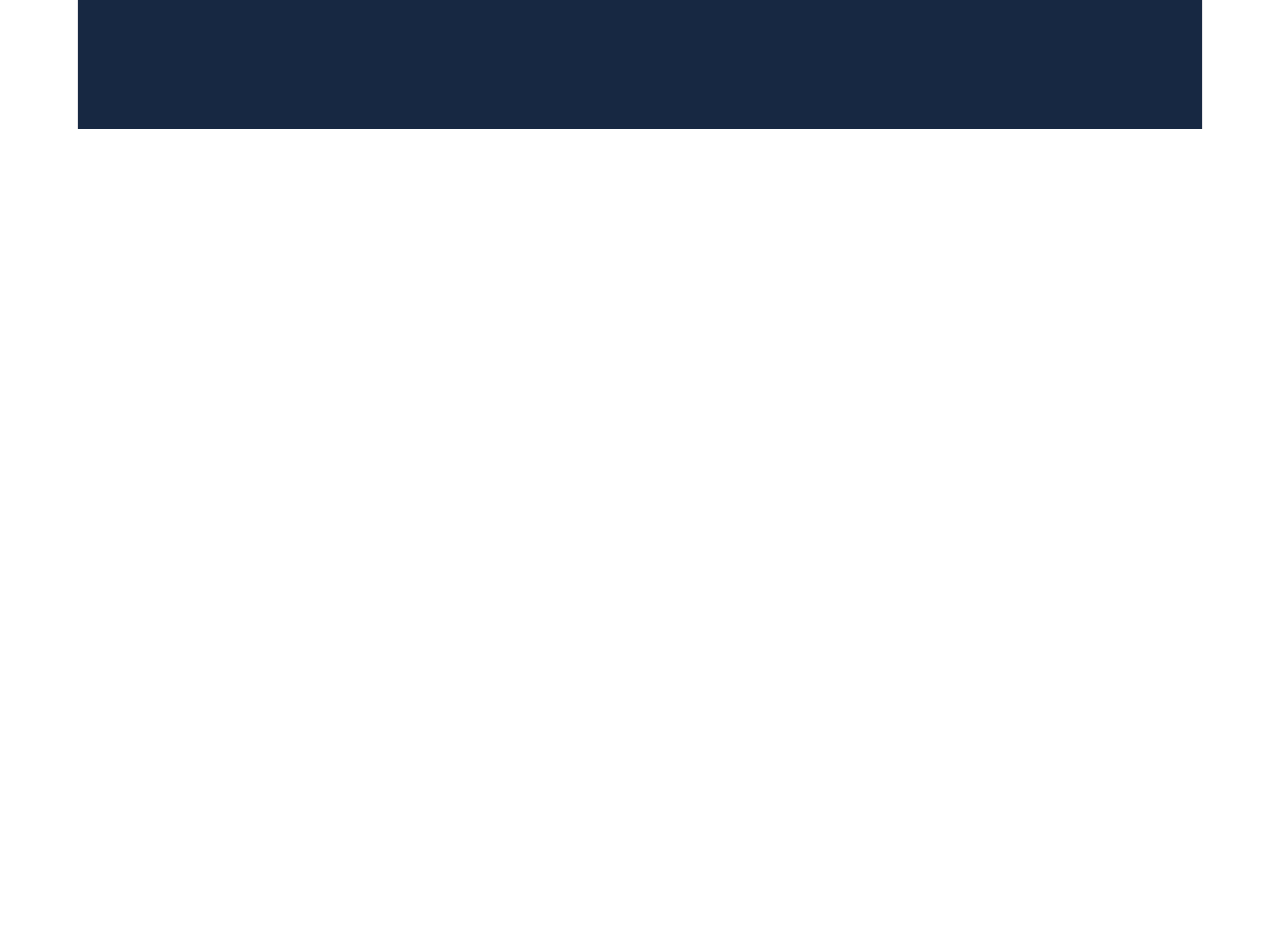
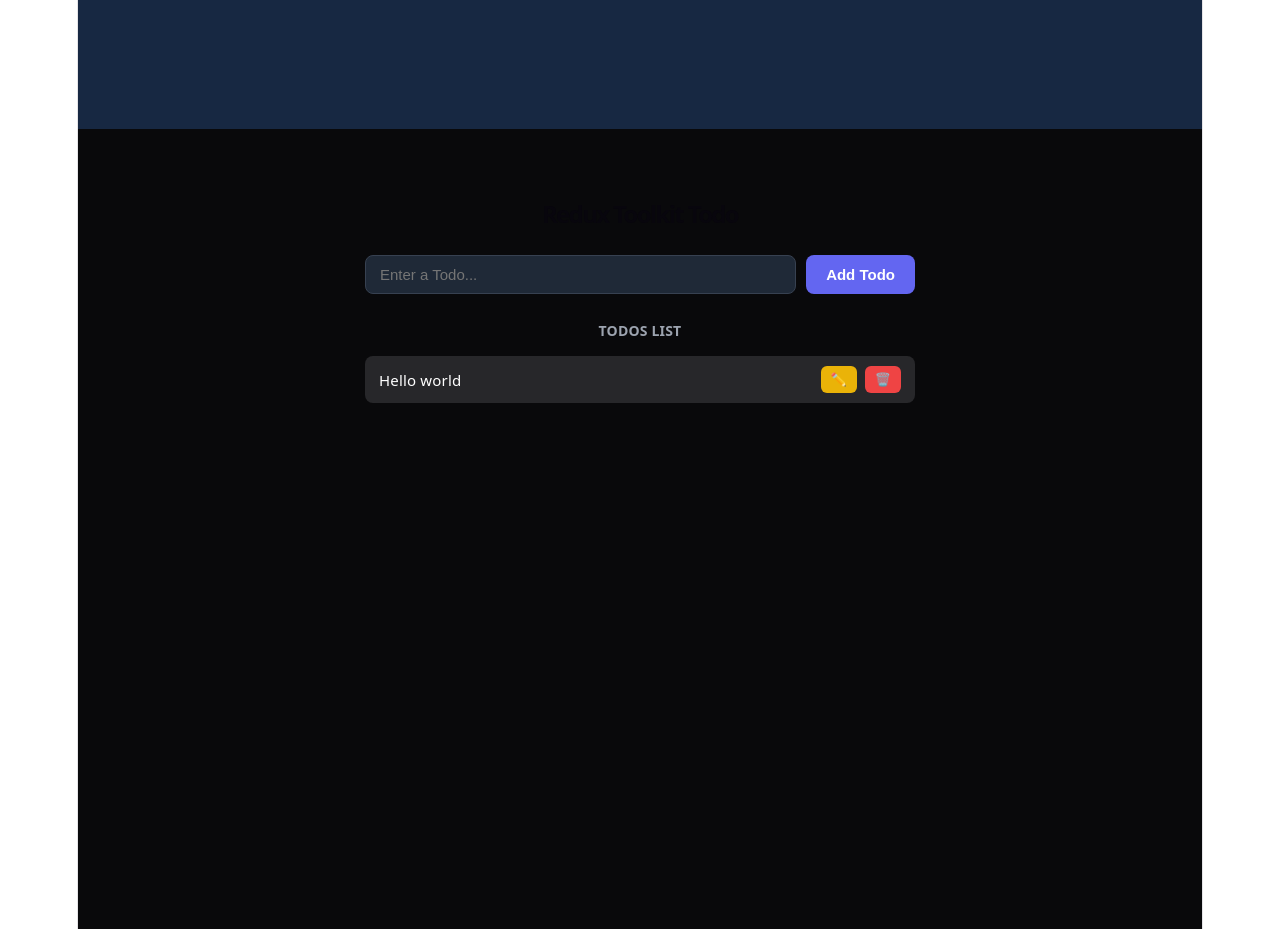
Before and after one commit to altumiya/rjprax, a React (Vite) app: page / in a window 1280 px wide. Shown: the part 4760-5689 px from the top of the page. Before the commit the page ends 4889 px from the top, so only its background shows below. Built offline with nearby package versions, Linux system fonts and the light colour scheme; no server answers.

Commit message:
feat: add Ex7 component for todo management with Redux Toolkit

```diff
--- a/package.json
+++ b/package.json
@@ -10,8 +10,10 @@
     "preview": "vite preview"
   },
   "dependencies": {
+    "@reduxjs/toolkit": "^2.13.0",
     "react": "^19.3.1",
     "react-dom": "^19.3.1",
+    "react-redux": "^9.3.1",
     "react-router-dom": "^7.18.5"
   },
   "devDependencies": {
--- a/src/App.jsx
+++ b/src/App.jsx
@@ -4,6 +4,7 @@ import Ex3 from './components/ex3.jsx'
 import Ex4 from './components/ex4.jsx'
 import Ex5 from './components/ex5.jsx';
 import Ex6 from './components/ex6.jsx';
+import Ex7 from './components/ex7.jsx';
 
 function App() {
   return (
@@ -26,6 +27,9 @@ function App() {
     <div>
       <Ex6/>
     </div>
+    <div>
+      <Ex7/>
+    </div>
     </>
   )
 }
--- /dev/null
+++ b/src/components/ex7.jsx
@@ -0,0 +1,274 @@
+import React, { useState } from "react";
+import { configureStore, createSlice, nanoid } from "@reduxjs/toolkit";
+import { Provider, useDispatch, useSelector } from "react-redux";
+
+export const todoSlice = createSlice({
+  name: "todo",
+  initialState: {
+    todos: [{ id: "1", text: "Hello world" }],
+  },
+  reducers: {
+    addTodo: (state, action) => {
+      const todo = {
+        id: nanoid(),
+        text: action.payload,
+      };
+      state.todos.push(todo);
+    },
+    removeTodo: (state, action) => {
+      state.todos = state.todos.filter((todo) => todo.id !== action.payload);
+    },
+    updateTodo: (state, action) => {
+      const { id, text } = action.payload;
+      const todo = state.todos.find((t) => t.id === id);
+      if (todo) {
+        todo.text = text;
+      }
+    },
+  },
+});
+
+export const { addTodo, removeTodo, updateTodo } = todoSlice.actions;
+
+export const store = configureStore({
+  reducer: {
+    todo: todoSlice.reducer,
+  },
+});
+
+
+export function AddTodo() {
+  const [input, setInput] = useState("");
+  const dispatch = useDispatch();
+
+  const addTodoHandler = (e) => {
+    e.preventDefault();
+    if (!input.trim()) return;
+    dispatch(addTodo(input.trim()));
+    setInput("");
+  };
+
+  return (
+    <form
+      onSubmit={addTodoHandler}
+      style={{ display: "flex", gap: "10px", marginBottom: "24px" }}
+    >
+      <input
+        type="text"
+        placeholder="Enter a Todo..."
+        value={input}
+        onChange={(e) => setInput(e.target.value)}
+        style={{
+          flex: 1,
+          backgroundColor: "#1f2937",
+          border: "1px solid #374151",
+          borderRadius: "8px",
+          color: "#f3f4f6",
+          padding: "10px 14px",
+          fontSize: "15px",
+          outline: "none",
+        }}
+      />
+      <button
+        type="submit"
+        style={{
+          backgroundColor: "#6366f1",
+          color: "#ffffff",
+          border: "none",
+          borderRadius: "8px",
+          padding: "10px 20px",
+          fontSize: "15px",
+          fontWeight: "600",
+          cursor: "pointer",
+          flexShrink: 0,
+        }}
+      >
+        Add Todo
+      </button>
+    </form>
+  );
+}
+
+
+export function Todos() {
+  const todos = useSelector((state) => state.todo.todos);
+  const dispatch = useDispatch();
+
+  const [editingId, setEditingId] = useState(null);
+  const [editText, setEditText] = useState("");
+
+  const handleEditClick = (todo) => {
+    setEditingId(todo.id);
+    setEditText(todo.text);
+  };
+
+  const handleSaveClick = (id) => {
+    if (!editText.trim()) return;
+    dispatch(updateTodo({ id, text: editText.trim() }));
+    setEditingId(null);
+    setEditText("");
+  };
+
+  const handleCancelClick = () => {
+    setEditingId(null);
+    setEditText("");
+  };
+
+  return (
+    <div>
+      <h3 style={{ color: "#9ca3af", fontSize: "14px", textTransform: "uppercase", marginBottom: "12px" }}>
+        Todos List
+      </h3>
+
+      {todos.length === 0 ? (
+        <p style={{ color: "#6b7280", textAlign: "center", margin: "20px 0" }}>
+          No todos found. Add one above!
+        </p>
+      ) : (
+        <ul style={{ listStyle: "none", padding: 0, margin: 0 }}>
+          {todos.map((todo) => {
+            const isEditing = editingId === todo.id;
+
+            return (
+              <li
+                key={todo.id}
+                style={{
+                  display: "flex",
+                  justifyContent: "space-between",
+                  alignItems: "center",
+                  backgroundColor: "#27272a",
+                  padding: "10px 14px",
+                  borderRadius: "8px",
+                  marginBottom: "10px",
+                  gap: "10px",
+                }}
+              >
+                {isEditing ? (
+                  <input
+                    type="text"
+                    value={editText}
+                    onChange={(e) => setEditText(e.target.value)}
+                    autoFocus
+                    style={{
+                      flex: 1,
+                      backgroundColor: "#3f3f46",
+                      border: "1px solid #6366f1",
+                      borderRadius: "6px",
+                      color: "#ffffff",
+                      padding: "6px 10px",
+                      outline: "none",
+                      fontSize: "14px",
+                    }}
+                  />
+                ) : (
+                  <span style={{ color: "#ffffff", fontSize: "15px", wordBreak: "break-word" }}>
+                    {todo.text}
+                  </span>
+                )}
+
+                <div style={{ display: "flex", gap: "8px", flexShrink: 0 }}>
+                  {isEditing ? (
+                    <>
+                      <button
+                        type="button"
+                        onClick={() => handleSaveClick(todo.id)}
+                        style={{
+                          backgroundColor: "#16a34a",
+                          color: "#fff",
+                          border: "none",
+                          borderRadius: "6px",
+                          padding: "6px 12px",
+                          cursor: "pointer",
+                          fontSize: "13px",
+                          fontWeight: "600",
+                        }}
+                      >
+                        Save
+                      </button>
+                      <button
+                        type="button"
+                        onClick={handleCancelClick}
+                        style={{
+                          backgroundColor: "#4b5563",
+                          color: "#fff",
+                          border: "none",
+                          borderRadius: "6px",
+                          padding: "6px 12px",
+                          cursor: "pointer",
+                          fontSize: "13px",
+                        }}
+                      >
+                        Cancel
+                      </button>
+                    </>
+                  ) : (
+                    <>
+                      <button
+                        type="button"
+                        onClick={() => handleEditClick(todo)}
+                        style={{
+                          backgroundColor: "#eab308",
+                          color: "#000",
+                          border: "none",
+                          borderRadius: "6px",
+                          padding: "6px 10px",
+                          cursor: "pointer",
+                          fontSize: "13px",
+                          fontWeight: "bold",
+                        }}
+                      >
+                        ✏️
+                      </button>
+                      <button
+                        type="button"
+                        onClick={() => dispatch(removeTodo(todo.id))}
+                        style={{
+                          backgroundColor: "#ef4444",
+                          color: "#fff",
+                          border: "none",
+                          borderRadius: "6px",
+                          padding: "6px 10px",
+                          cursor: "pointer",
+                          fontSize: "13px",
+                        }}
+                      >
+                        🗑️
+                      </button>
+                    </>
+                  )}
+                </div>
+              </li>
+            );
+          })}
+        </ul>
+      )}
+    </div>
+  );
+}
+
+export default function Ex7() {
+  return (
+    <Provider store={store}>
+      <div
+        style={{
+          minHeight: "100vh",
+          backgroundColor: "#09090b",
+          color: "#f4f4f5",
+          display: "flex",
+          justifyContent: "center",
+          padding: "40px 16px",
+          fontFamily: "system-ui, -apple-system, sans-serif",
+          boxSizing: "border-box",
+        }}
+      >
+        <div style={{ width: "100%", maxWidth: "550px" }}>
+          <h1 style={{ textAlign: "center", fontSize: "24px", fontWeight: "700", marginBottom: "28px" }}>
+            Redux Toolkit Todo
+          </h1>
+          <AddTodo />
+          <Todos />
+        </div>
+      </div>
+    </Provider>
+  );
+}
```
Also changed, not shown: 1 other file (tests, documents, lock files or other folders).
